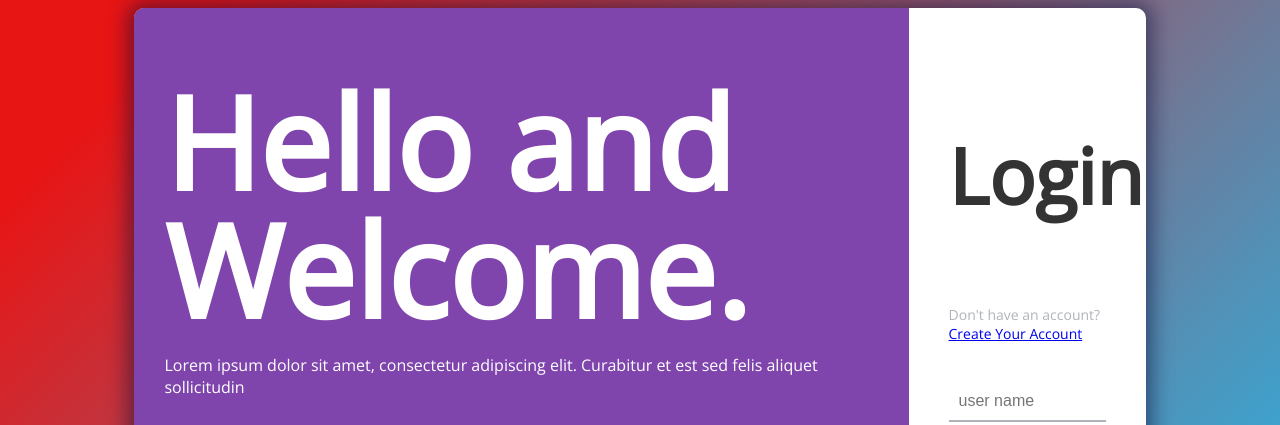
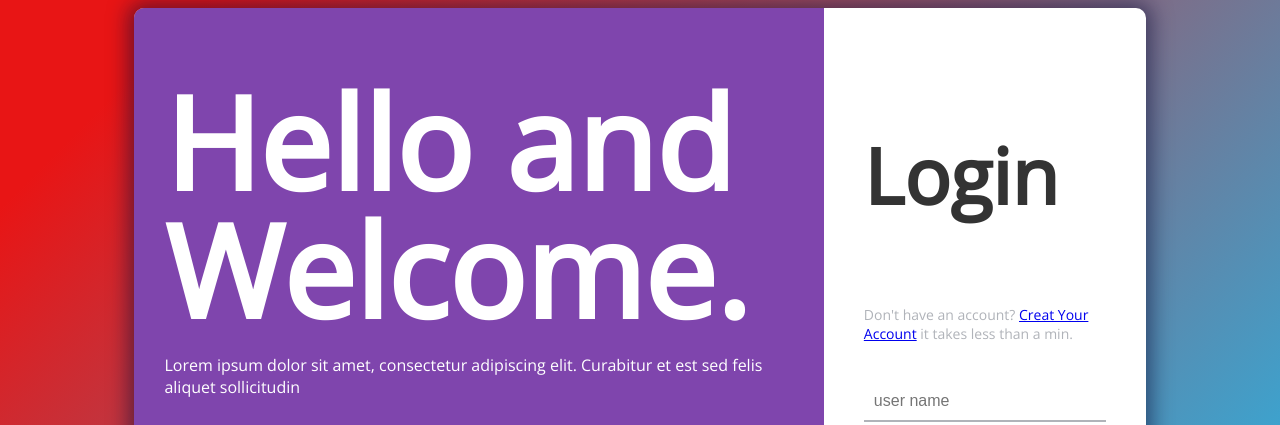
Before and after one commit to SharvinDmello/mini_projects, a plain HTML site: page login_page/index.html in a window 1280 px wide. Shown: the top 425 px of the page. Drawn offline with nearby package versions, Linux system fonts and the light colour scheme.

Commit message:
Update index.html

```diff
--- a/login_page/index.html
+++ b/login_page/index.html
@@ -28,7 +28,7 @@
 
 		<div class="right">
 		<h5>Login</h5>
-		<p>Don't have an account? <br><a href="#">Create Your Account</a></p>
+		<p>Don't have an account? <a href="#">Creat Your Account</a> it takes less than a min.</p>
 		<div class="inputs">
 			<input type="text" placeholder="user name">
 			<br>
@@ -38,7 +38,7 @@
 			<br><br>
 
 		<div class="remember-me--forget-password">
-				<!-- Angular -->
+
 	<label>
 		<input type="checkbox" name="item" checked/>
 		<span class="text-checkbox">Remember me</span>
```
